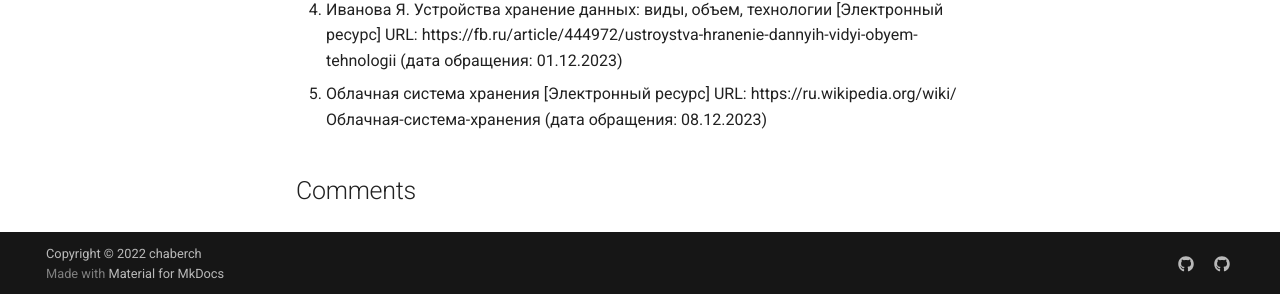
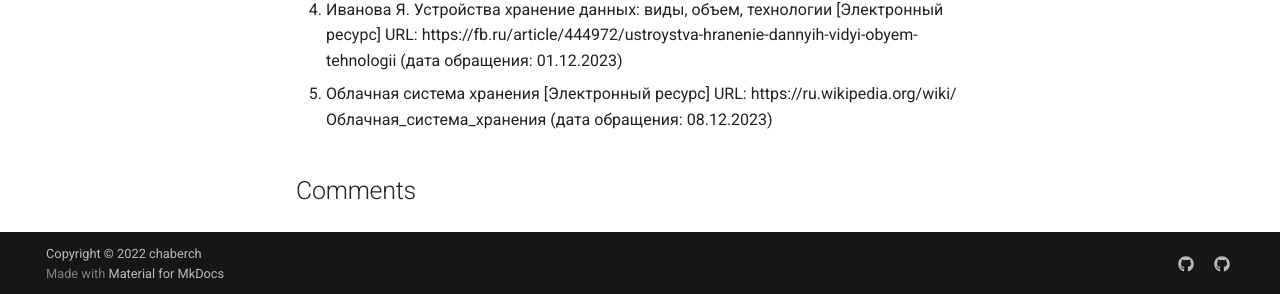
Before and after one commit to chabErch/Informatika, an MkDocs documentation site: the page built from docs/Основные блоки и устройство компьютера/Устройства хранения данных/Виды и назначение.md, in a window 1280 px wide and 900 px high, scrolled down 2389 px. Shown: the part 603-897 px from the top of the window. Built offline with MkDocs 1.6.1 and Material for MkDocs 9.7.7, drawn with Linux system fonts in a browser that asks for light colours; comment, search, counter and statistics services are not loaded.

```diff
--- a/docs/Основные блоки и устройство компьютера/Устройства хранения данных/Виды и назначение.md
+++ b/docs/Основные блоки и устройство компьютера/Устройства хранения данных/Виды и назначение.md
@@ -1,6 +1,4 @@
 # Виды и назначение устройств хранения данных
-
-
 
 ## Что такое устройства хранения данных?
 
@@ -96,7 +94,8 @@ _Внешняя память_ в себя включает:
 
 ### Третичная память
 
-К этому типу относятся запоминающие устройства оснащенные аналогичной вторичному типу энергонезависимой памятью и применяются с целью архивирования больших
+К этому типу относятся запоминающие устройства оснащенные аналогичной вторичному
+типу энергонезависимой памятью и применяются с целью архивирования больших
 объёмов редко используемых данных.
 Устройства перед использованием монтируются или демонтируются посредством
 роботизированного механизма для обеспечения автоматического доступа к данным,
@@ -116,8 +115,8 @@ _Внешняя память_ в себя включает:
     указаний к лабараторным работам. Учебное пособие. – М.: СЛОН-Пресс, 2019. – 368 с.:
     ил. ISBN 978-5-91359-321-4.
 4. Иванова Я. Устройства хранение данных: виды, объем, технологии [Электронный ресурс]
-URL: https://fb.ru/article/444972/ustroystva-hranenie-dannyih-vidyi-obyem-tehnologii
-(дата обращения: 01.12.2023)
+    URL: https://fb.ru/article/444972/ustroystva-hranenie-dannyih-vidyi-obyem-tehnologii
+    (дата обращения: 01.12.2023)
 5. Облачная система хранения [Электронный ресурс] URL:
-https://ru.wikipedia.org/wiki/Облачная-система-хранения
-(дата обращения: 08.12.2023)
+    https://ru.wikipedia.org/wiki/Облачная\_система\_хранения
+    (дата обращения: 08.12.2023)
```
